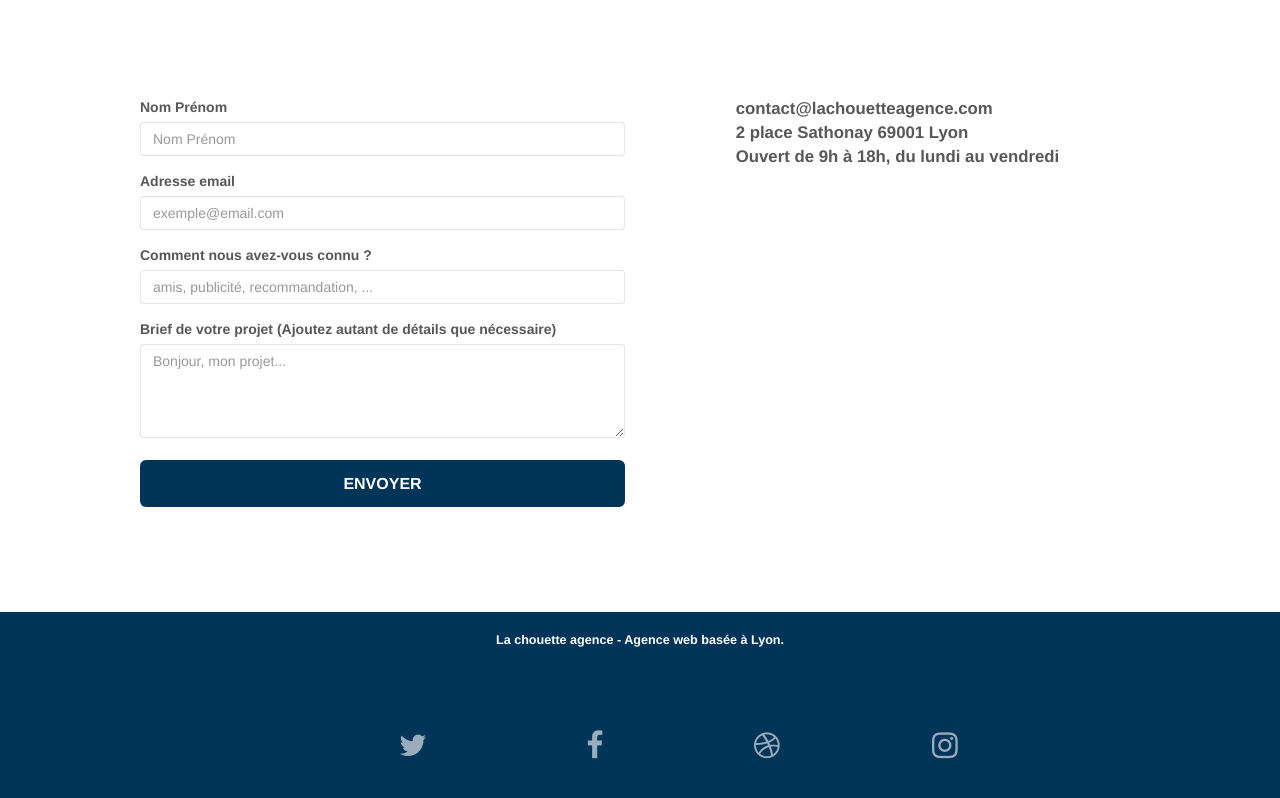
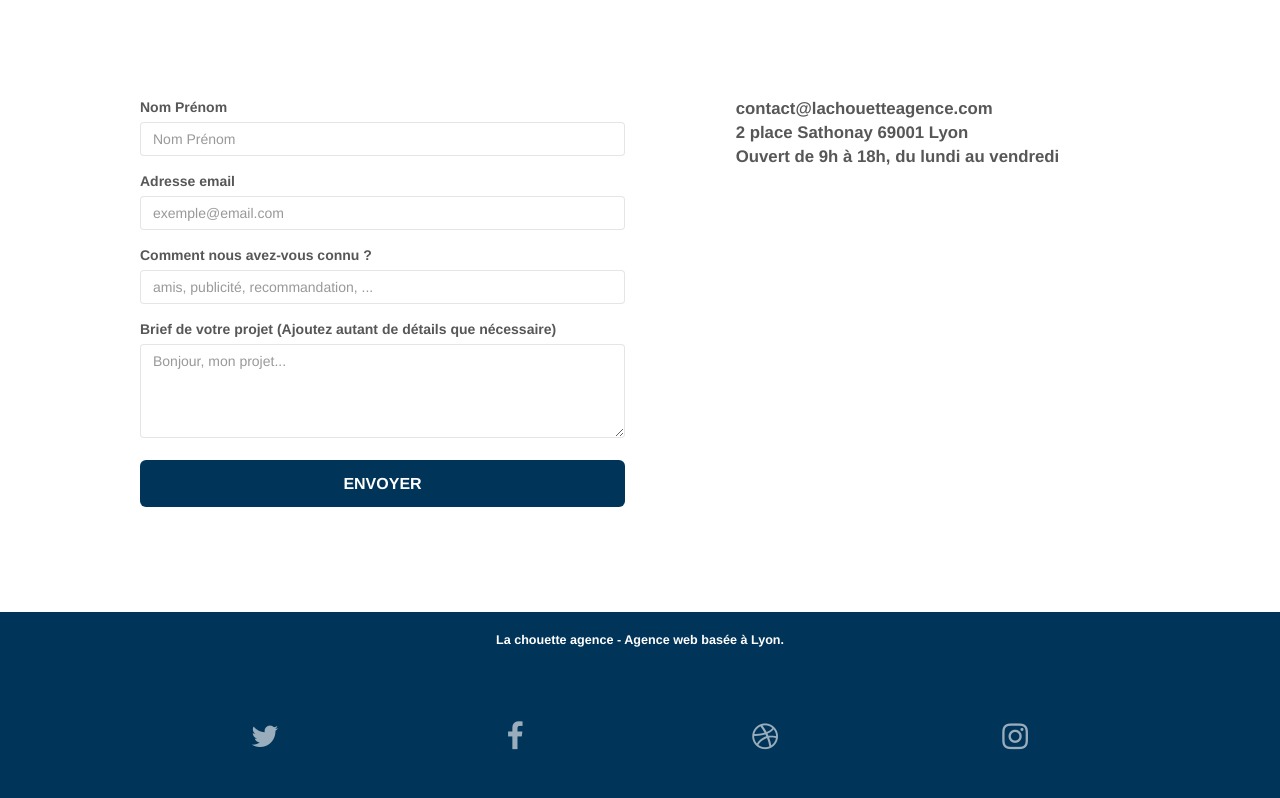
Before and after one commit to jackywongdev/JackyWong_4_17092021, a plain HTML site: page contact.html in a window 1280 px wide. Shown: the part 403-1201 px from the top of the page. Drawn offline with Linux system fonts and the light colour scheme.

Commit message:
ajustement footer html et css

```diff
--- a/contact.html
+++ b/contact.html
@@ -197,7 +197,7 @@
               <p class="text-center white">
                 La chouette agence - Agence web basée à Lyon.<br />
               </p>
-              <div class="row row-no-gutters social">
+              <div class="row row-no-gutters social-content">
                 <div class="col-sm-3">
                   <div class="text-center">
                     <a class="social" href="https://twitter.com/"
--- a/style.css
+++ b/style.css
@@ -729,11 +729,11 @@ p {
   font-weight: 700;
 }
 
-.social {
+.social-content {
   display: flex;
   justify-content: space-evenly;
   padding: 35px 0;
-  max-width: 700px;
+  width: 100%;
   margin: auto;
   height: 10px;
 }
```
Also changed, not shown: index.html (+1 -1 lines).
